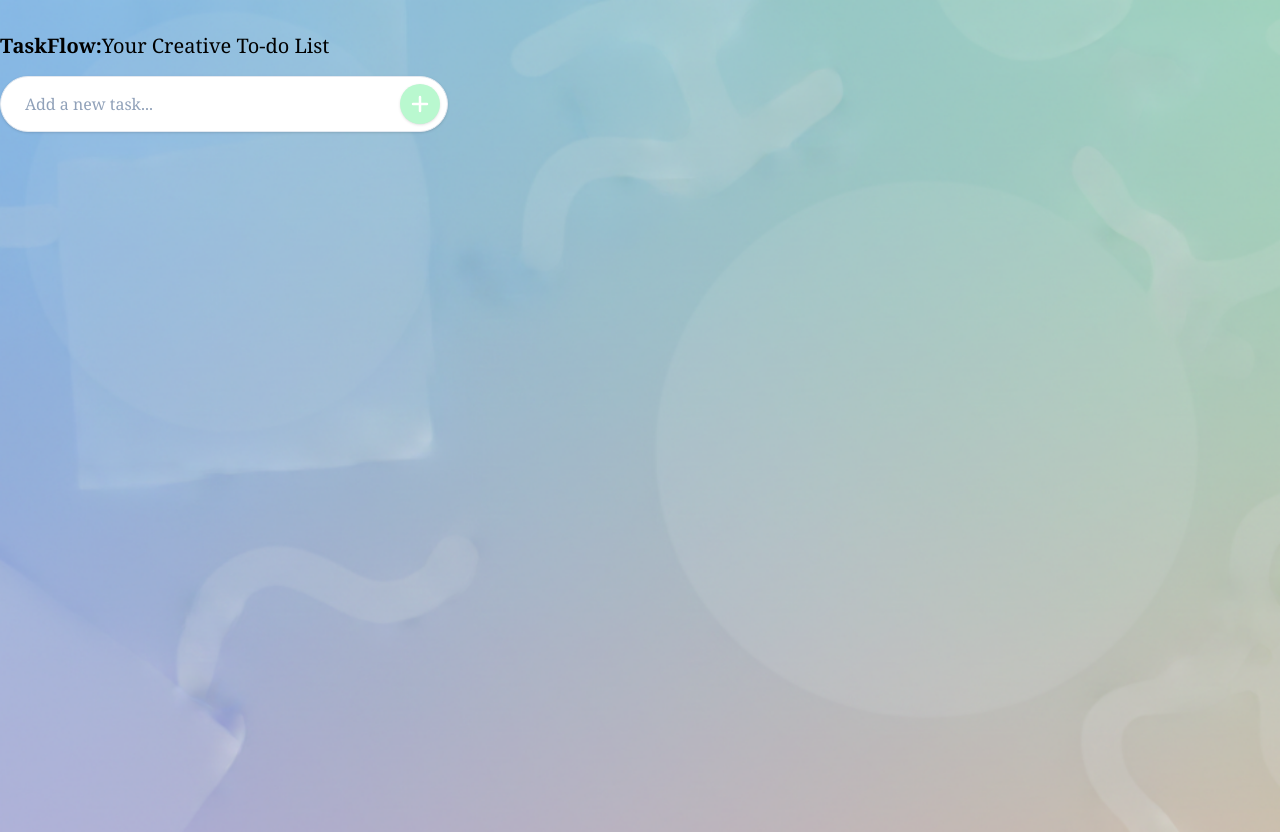
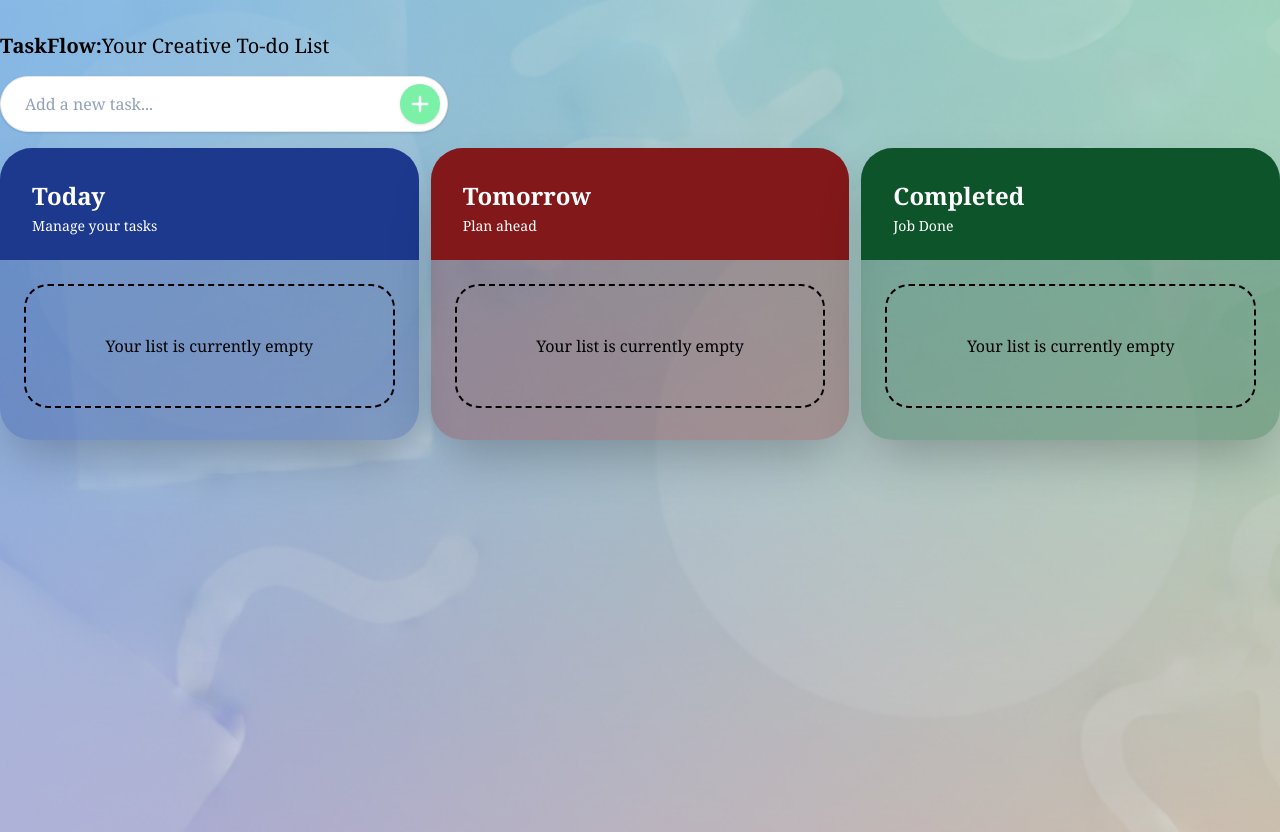
Before and after one commit to Lucasdeekay/todolist, a React (Vite) app: page / in a window 1280 px wide. Built offline with nearby package versions, Linux system fonts and the light colour scheme.

Commit message:
Added list modal

```diff
--- a/src/App.tsx
+++ b/src/App.tsx
@@ -1,18 +1,46 @@
 import Header from "./components/Header";
 import "./App.css";
 import Input from "./components/Input";
+import { useState } from "react";
+import ListModal, { type TodoItem } from "./components/ListModal";
 
 function App() {
 
-  const handleClick = (task: string) => {
-    console.log("New Task:", task);
+  const [todoList, setTodoList] = useState<TodoItem[]>([]);
+
+  const handleSaveTodo = (task: string) => {
+    setTodoList((prev) => [
+      ...prev,
+      { task, completed: false, date: Date.now() },
+    ]);
+    console.log("Todo:", todoList);
   }
 
   return (
     <>
       <div className="container mx-auto my-8 font-serif">
         <Header />
-        <Input onClick={handleClick} />
+        <Input onClick={handleSaveTodo} />
+        <div className="flex flex-3 gap-3">
+          <ListModal
+            color="blue"
+            items={todoList}
+            title="Today"
+            subtitle="Manage your tasks"
+          />
+          <ListModal
+            color="red"
+            items={todoList}
+            title="Tomorrow"
+            subtitle="Plan ahead"
+          />
+          <ListModal
+            color="green"
+            items={todoList}
+            title="Completed"
+            subtitle="Job Done"
+          />
+        </div>
       </div>
     </>
   );
--- a/src/components/Input.tsx
+++ b/src/components/Input.tsx
@@ -38,7 +38,7 @@ const Input = ({ onClick }: Props) => {
         disabled={!inputValue.trim()}
         className="absolute right-2 top-2 bottom-2 aspect-square flex items-center justify-center
                      bg-green-600 text-white rounded-full transition-all duration-200
-                     hover:bg-green-700 active:scale-95 disabled:bg-green-200
+                     hover:bg-green-900 active:scale-95 disabled:bg-green-300
                      disabled:cursor-not-allowed disabled:scale-100
                      shadow-sm hover:shadow-md"
         aria-label="Add item"
--- /dev/null
+++ b/src/components/ListModal.tsx
@@ -0,0 +1,122 @@
+import { Edit2, Trash2, CircleCheck, CircleX } from "lucide-react";
+
+export interface TodoItem {
+  task: string;
+  completed: boolean;
+  date: number;
+}
+
+interface Props {
+  color?: "green" | "red" | "blue";
+  items: TodoItem[];
+  subtitle?: string;
+  title: string;
+}
+
+// Map color prop to specific Tailwind classes to avoid JIT interpolation issues
+const colorMap = {
+  green: {
+    bg: "bg-green-900",
+    bgTransparent: "bg-green-900/30",
+    bgItem: "bg-green-900/40",
+    border: "border-green-100",
+    hoverBorder: "hover:border-green-200",
+    accent: "bg-green-100/50",
+    text: "text-white-900",
+  },
+  red: {
+    bg: "bg-red-900",
+    bgTransparent: "bg-red-900/30",
+    bgItem: "bg-red-900/40",
+    border: "border-red-100",
+    hoverBorder: "hover:border-red-200",
+    accent: "bg-red-100/50",
+    text: "text-white-900",
+  },
+  blue: {
+    bg: "bg-blue-900",
+    bgTransparent: "bg-blue-900/30",
+    bgItem: "bg-blue-900/40",
+    border: "border-blue-100",
+    hoverBorder: "hover:border-blue-200",
+    accent: "bg-blue-100/50",
+    text: "text-white-900",
+  },
+};
+
+const ListModal = ({ color = "blue", items, subtitle, title }: Props) => {
+  const styles = colorMap[color] || colorMap.blue;
+
+  return (
+    <div
+      className={`${styles.bgTransparent} w-full max-w-lg rounded-[2rem] shadow-2xl overflow-hidden flex flex-col animate-in fade-in zoom-in duration-300`}
+    >
+      {/* Header */}
+      <div
+        className={`px-8 pt-8 pb-6 mb-6 flex items-center justify-between ${styles.bg}`}
+      >
+        <div>
+          <h2 className={`text-2xl font-bold text-white`}>{title}</h2>
+          <p className="text-white text-sm mt-1">
+            {subtitle || "Review and organize your recent entries"}
+          </p>
+        </div>
+      </div>
+
+      {/* List of Cards */}
+      <div className="px-6 pb-8 overflow-y-auto max-h-[500px] space-y-3">
+        {items.map((item) => (
+          <div
+            key={item.date}
+            className={`group ${styles.bgItem} border ${styles.border} rounded-2xl p-4 flex items-center gap-4 transition-all duration-200 hover:shadow-md ${styles.hoverBorder} hover:-translate-y-0.5`}
+          >
+            {/* Prefix Icon Box */}
+            <div
+              className={`w-12 h-12 rounded-xl ${styles.bg} flex items-center justify-center shrink-0 transition-colors`}
+            >
+              {item.completed ? (
+                <CircleCheck size={24} className="text-white" />
+              ) : (
+                <CircleX size={24} className="text-white" />
+              )}
+            </div>
+
+            {/* Content */}
+            <div className="flex-grow min-w-0">
+              <h4 className="font-semibold text-black-800 truncate">
+                {item.task}
+              </h4>
+              <p className="text-xs text-black-400 font-medium uppercase tracking-wider">
+                {new Date(item.date).toLocaleDateString()}
+              </p>
+            </div>
+
+            {/* Actions */}
+            <div className="flex items-center gap-1">
+              <button
+                title="Edit"
+                className="p-2.5 text-black-400 text-white bg-blue-900 rounded-lg transition-all"
+              >
+                <Edit2 size={18} />
+              </button>
+              <button
+                title="Delete"
+                className="p-2.5 text-black-400 text-white bg-red-900 rounded-lg transition-all"
+              >
+                <Trash2 size={18} />
+              </button>
+            </div>
+          </div>
+        ))}
+
+        {items.length === 0 && (
+          <div className="text-center py-12 border-2 border-dashed border-black-100 rounded-3xl">
+            <p className="text-black-400">Your list is currently empty</p>
+          </div>
+        )}
+      </div>
+    </div>
+  );
+};
+
+export default ListModal;
```
